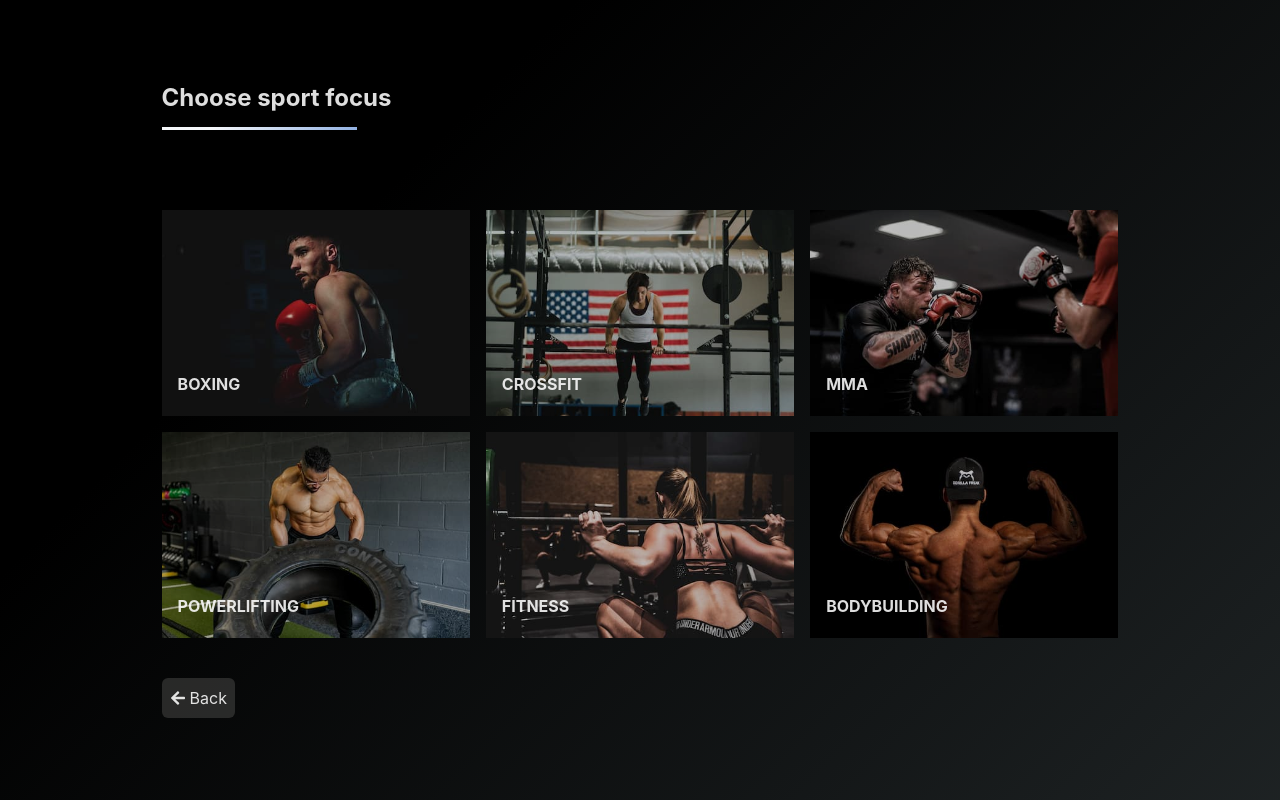
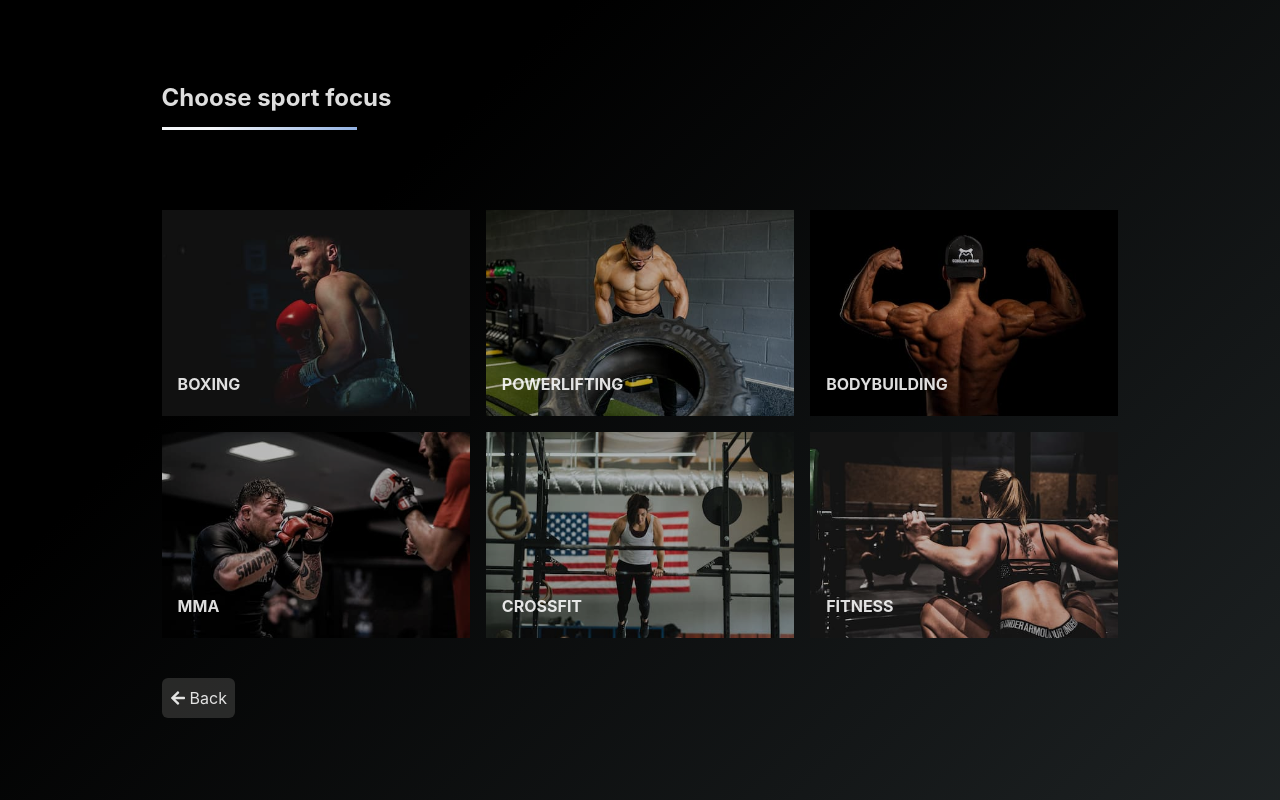
Before and after one commit to Exx-hub/rgmn-2023, a React (Vite) app: page /create in a window 1280 px wide. Shown: the top 800 px of the page. Built offline with nearby package versions, Linux system fonts and the light colour scheme.

Commit message:
generate workoutList, cloudinary uploads, workout component

```diff
--- a/src/components/Sport.tsx
+++ b/src/components/Sport.tsx
@@ -31,28 +31,30 @@ function Sport({ setSport }: SportProps) {
     },
     {
       id: 2,
+      name: "powerlifting",
+      image: stronglift,
+    },
+    {
+      id: 3,
+      name: "bodybuilding",
+      image: bodybuilding,
+    },
+
+    {
+      id: 4,
+      name: "mma",
+      image: mma,
+    },
+
+    {
+      id: 5,
       name: "crossfit",
       image: crossfit,
     },
     {
-      id: 3,
-      name: "mma",
-      image: mma,
-    },
-    {
-      id: 4,
-      name: "powerlifting",
-      image: stronglift,
-    },
-    {
-      id: 5,
+      id: 6,
       name: "fitness",
       image: fitness,
-    },
-    {
-      id: 6,
-      name: "bodybuilding",
-      image: bodybuilding,
     },
   ];
 
--- /dev/null
+++ b/src/components/WorkoutCard.tsx
@@ -0,0 +1,29 @@
+import { Workout } from "../pages/Workout";
+
+interface WorkoutCardProps {
+  workout: Workout;
+  index: number;
+}
+
+function WorkoutCard({ workout, index }: WorkoutCardProps) {
+  return (
+    <div className="animate__fadeIn animate__animated animate__delay-1s relative flex rounded-lg bg-[#232323]">
+      <div className="aspect-square max-w-[118px]">
+        <img
+          src={workout.imageUrl}
+          alt={workout.title}
+          className="pointer-events-none h-full w-full rounded-l-lg object-cover"
+        />
+      </div>
+      <div className="p-4">
+        <h2 className="text-xl font-bold">{workout.title}</h2>
+        <p className="text-lg font-semibold italic text-gray-400">{workout.duration}s</p>
+      </div>
+      <p className="ml-auto mr-5 self-center text-4xl font-bold text-[#4d4c4b]/[.5] lg:text-6xl">
+        {index + 1}
+      </p>
+    </div>
+  );
+}
+
+export default WorkoutCard;
--- a/src/data/data.ts
+++ b/src/data/data.ts
@@ -2,142 +2,142 @@ export const allExerciseList = [
   {
     id: 1,
     title: "Run Jab Jab",
-    image: "run-jab-jab",
+    image: "run-jab-jab_lcydzs.gif",
   },
   {
     id: 2,
     title: "Jab Cross Knee",
-    image: "jab-cross-knee",
+    image: "jab-cross-knee_n59aiq.gif",
   },
   {
     id: 3,
     title: "Jump Squat Run",
-    image: "jump-squat-run",
+    image: "jump-squat-run_h6oqvv.gif",
   },
   {
     id: 4,
     title: "Hip Flexor Stretch",
-    image: "hip-flexor-stretch",
+    image: "hip-flexor-stretch_lsm3wq.gif",
   },
   {
     id: 5,
     title: "Twisting Knee Plank",
-    image: "twisting-knee-plank",
+    image: "twisting-knee-plank_joi7f9.gif",
   },
   {
     id: 6,
     title: "Back Balances",
-    image: "back-balances",
+    image: "back-balances_c8hxyi.gif",
   },
   {
     id: 7,
     title: "Crunch Diagonals",
-    image: "crunch-diagonals",
+    image: "crunch-diagonals_cjv5fw.gif",
   },
   {
     id: 8,
     title: "One-on-One Crunches",
-    image: "one-on-one-crunches",
+    image: "one-on-one-crunches_hveybh.gif",
   },
   {
     id: 9,
     title: "Reachouts",
-    image: "reachouts",
+    image: "reachouts_hw4qqm.gif",
   },
   {
     id: 10,
     title: "Twist Candle Crunches",
-    image: "twist-candle-crunches",
+    image: "twist-candle-crunches_tqnd6f.gif",
   },
   {
     id: 11,
     title: "Shoulder Press",
-    image: "shoulder-press",
+    image: "shoulder-press_vr0j8a.gif",
   },
   {
     id: 12,
     title: "Kettlebell Presses",
-    image: "kettlebell-presses",
+    image: "kettlebell-presses_dvi6sj.gif",
   },
   {
     id: 13,
     title: "Kettlebell Squat Press",
-    image: "kettlebell-squat-press",
+    image: "kettlebell-squat-press_dwkfyy.gif",
   },
   {
     id: 14,
     title: "Medball Chest Press",
-    image: "medball-chest-press",
+    image: "medball-chest-press_vvb0tv.gif",
   },
   {
     id: 15,
     title: "Tricep Extensions",
-    image: "tricep-extensions",
+    image: "tricep-extensions_njpj8q.gif",
   },
   {
     id: 16,
     title: "Clean and Press",
-    image: "barbel-clean-and-press",
+    image: "clean-and-press_tr9r1k.gif",
   },
   {
     id: 17,
     title: "Dumbbell Cleans",
-    image: "db-cleans",
+    image: "db-cleans_phtm8v.gif",
   },
   {
     id: 18,
     title: "Hinge Hammer Curls",
-    image: "hinge-hammer-curls",
+    image: "hinge-hammer-curls_luoobg.gif",
   },
   {
     id: 19,
     title: "Air Squats",
-    image: "air-squats",
+    image: "air-squats_wmfktd.gif",
   },
   {
     id: 20,
     title: "Burpee Pushup",
-    image: "burpee-pushup",
+    image: "burpee-pushup_mlay7v.gif",
   },
   {
     id: 21,
     title: "High Jumps",
-    image: "high-jump",
+    image: "high-jumps_ag8rky.gif",
   },
   {
     id: 22,
     title: "Squat Jumps",
-    image: "squat-jumps",
+    image: "squat-jumps_bt8di9.gif",
   },
   {
     id: 23,
     title: "Oblique Twists",
-    image: "oblique-twists",
+    image: "oblique-twists_kttzkd.gif",
   },
   {
     id: 24,
     title: "Jump Rope",
-    image: "jump-rope",
+    image: "jump-rope_ffswyu.gif",
   },
   {
     id: 25,
     title: "Pushups",
-    image: "pushups",
+    image: "pushups_qty481.gif",
   },
   {
     id: 26,
     title: "Knee Elbow Situps",
-    image: "knee-elbow-situps",
+    image: "knee-elbow-situps_pkhdi3.gif",
   },
   {
     id: 27,
     title: "Bicycle Kicks",
-    image: "bicycle-kicks",
+    image: "bicycle-kicks_ralnn5.gif",
   },
   {
     id: 28,
     title: "Mountain Climbers",
-    image: "mountain-climbers",
+    image: "mountain-climbers_cz2inm.gif",
   },
 ];
 
@@ -213,7 +213,7 @@ export const exerciseSets = {
   },
   powerlifting: {
     beginner: [
-      ["barbel-clean-and-press", 20],
+      ["clean-and-press", 20],
       ["db-cleans", 20],
       ["kettlebell-squat-press", 20],
       ["hinge-hammer-curls", 20],
@@ -221,14 +221,14 @@ export const exerciseSets = {
     ],
     competitive: [
       ["kettlebell-squat-press", 30],
-      ["barbel-clean-and-press", 30],
+      ["clean-and-press", 30],
       ["hinge-hammer-curls", 30],
       ["db-cleans", 30],
       ["kettlebell-presses", 30],
     ],
     pro: [
       ["hinge-hammer-curls", 40],
-      ["barbel-clean-and-press", 40],
+      ["clean-and-press", 40],
       ["kettlebell-squat-press", 40],
       ["db-cleans", 40],
       ["kettlebell-presses", 40],
@@ -238,12 +238,12 @@ export const exerciseSets = {
     beginner: [
       ["air-squats", 20],
       ["burpee-pushup", 20],
-      ["high-jump", 20],
+      ["high-jumps", 20],
       ["squat-jumps", 20],
       ["oblique-twists", 20],
     ],
     competitive: [
-      ["high-jump", 30],
+      ["high-jumps", 30],
       ["air-squats", 30],
       ["squat-jumps", 30],
       ["burpee-pushup", 30],
@@ -252,7 +252,7 @@ export const exerciseSets = {
     pro: [
       ["squat-jumps", 40],
       ["air-squats", 40],
-      ["high-jump", 40],
+      ["high-jumps", 40],
       ["burpee-pushup", 40],
       ["oblique-twists", 40],
     ],
@@ -299,3 +299,5 @@ export const exerciseSets = {
 //   })
 //   return mapped
 // }
+
+// https://res.cloudinary.com/dmcl7ol1o/image/upload
--- a/src/hooks/useGetWorkouts.tsx
+++ b/src/hooks/useGetWorkouts.tsx
@@ -1,14 +1,26 @@
 import { useEffect, useState } from "react";
-import { exerciseSets } from "../data/data";
+import { allExerciseList, exerciseSets } from "../data/data";
+import { Workout } from "../pages/Workout";
 
 type Level = "beginner" | "competitive" | "pro";
 type Sport = "boxing";
 
 const useGetWorkouts = (sport: Sport, level: Level) => {
-  const [workouts, setWorkouts] = useState<(string | number)[][]>([]);
+  const [workouts, setWorkouts] = useState<Workout[]>([]);
 
   useEffect(() => {
-    setWorkouts(exerciseSets[sport][level]);
+    const exerciseSet = exerciseSets[sport][level];
+
+    const workoutList = exerciseSet.map((item) => {
+      const [exerciseName, duration] = item as [string, number];
+
+      const exercise = allExerciseList.find((e) => e.image.includes(exerciseName));
+
+      const imageUrl = `https://res.cloudinary.com/dmcl7ol1o/image/upload/${exercise?.image}`;
+
+      return { id: exercise?.id, title: exercise?.title, imageUrl, duration };
+    });
+    setWorkouts(workoutList);
   }, [level, sport]);
 
   return { workouts };
--- a/src/pages/Workout.tsx
+++ b/src/pages/Workout.tsx
@@ -1,6 +1,14 @@
-import { useEffect } from "react";
 import { useLocation } from "react-router-dom";
 import useGetWorkouts from "../hooks/useGetWorkouts";
+import WorkoutCard from "../components/WorkoutCard";
+import { HiOutlineChevronDoubleRight } from "react-icons/hi";
+
+export interface Workout {
+  id?: number;
+  title?: string;
+  imageUrl: string;
+  duration: number;
+}
 
 function Workout() {
   const location = useLocation();
@@ -10,20 +18,26 @@ function Workout() {
 
   console.log({ workouts });
 
-  // useEffect
-  useEffect(() => {
-    // console.log(location.state);
-    // fetch data on render? using state from location
-    // to get workout based on selected sport and level
-    // fetched data, to be saved in state, then displayed in cards.
-    // once exercises are saved, start workout
-    // may need to create context for workouts
-  }, [location.state]);
-
   return (
-    <div>
-      <h2>{sport}</h2>
-      <p>{level}</p>
+    <div className="animate__animated animate__fadeIn relative mx-auto min-w-[320px] max-w-[90%] py-20 md:max-w-[675px]">
+      <div className="mb-10 text-center">
+        <h2 className="text-3xl font-bold capitalize italic">{sport} cross training</h2>
+        <p className="font-light capitalize text-gray-400">{level}</p>
+      </div>
+      <div className="flex flex-col space-y-4">
+        {workouts.map((workout, index) => (
+          <WorkoutCard key={workout.id} workout={workout} index={index} />
+        ))}
+      </div>
+      <div className="fixed bottom-0 left-2/4 flex h-[120px] w-[675px] -translate-x-2/4 bg-gradient-to-t from-[#101010]/[.75] to-transparent 2xl:bg-none">
+        <button className="relative mx-auto flex  h-[55px] w-[150px] items-center justify-center self-center rounded-md px-4 py-3 font-bold text-black md:h-[60px] md:w-[200px] 2xl:self-start">
+          <div className="absolute inset-0 -z-20 -skew-x-[30deg] rounded-lg bg-white"></div>
+          START
+          <span>
+            <HiOutlineChevronDoubleRight className="ml-2 text-xl opacity-30" />
+          </span>
+        </button>
+      </div>
     </div>
   );
 }
```
